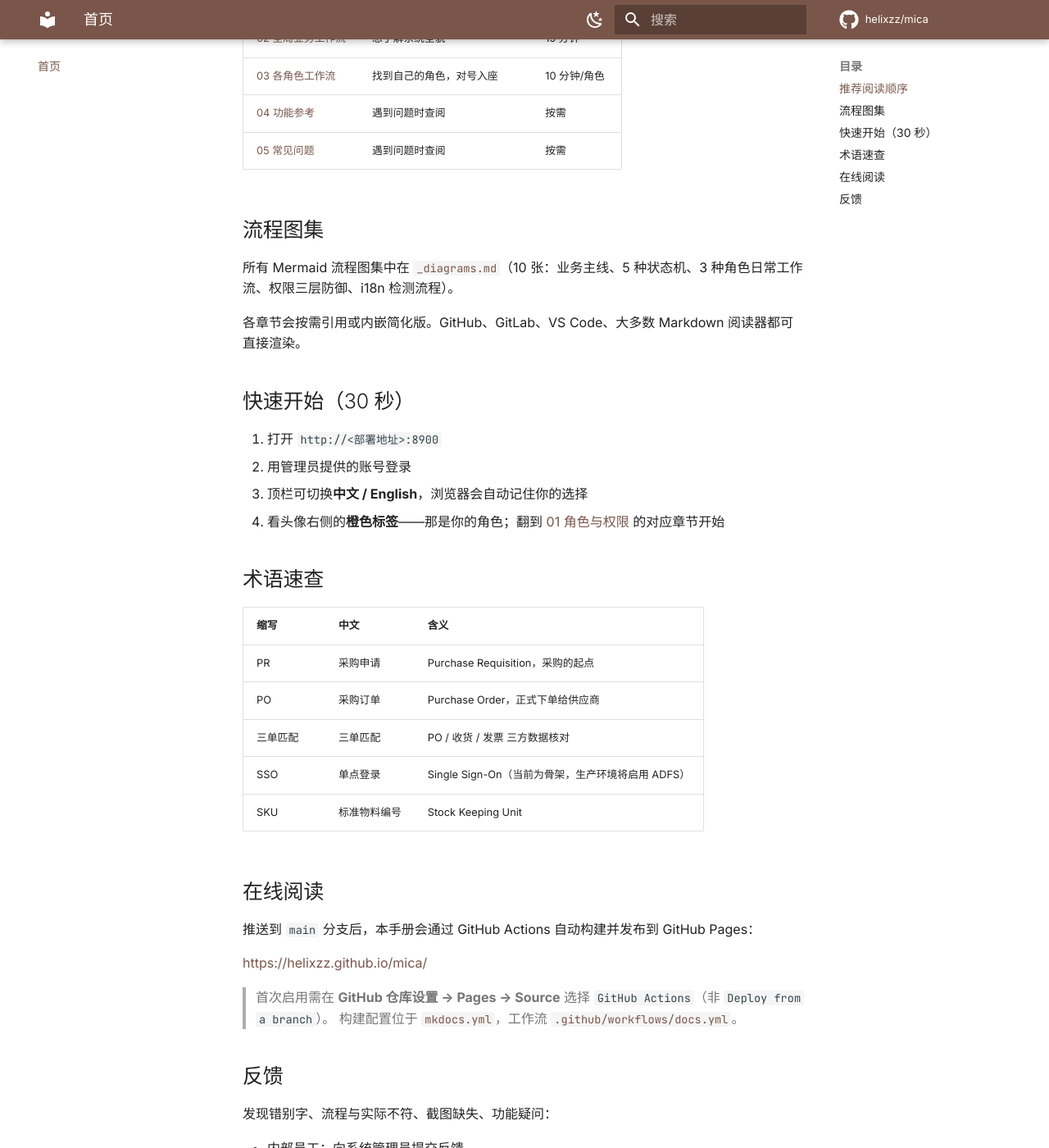
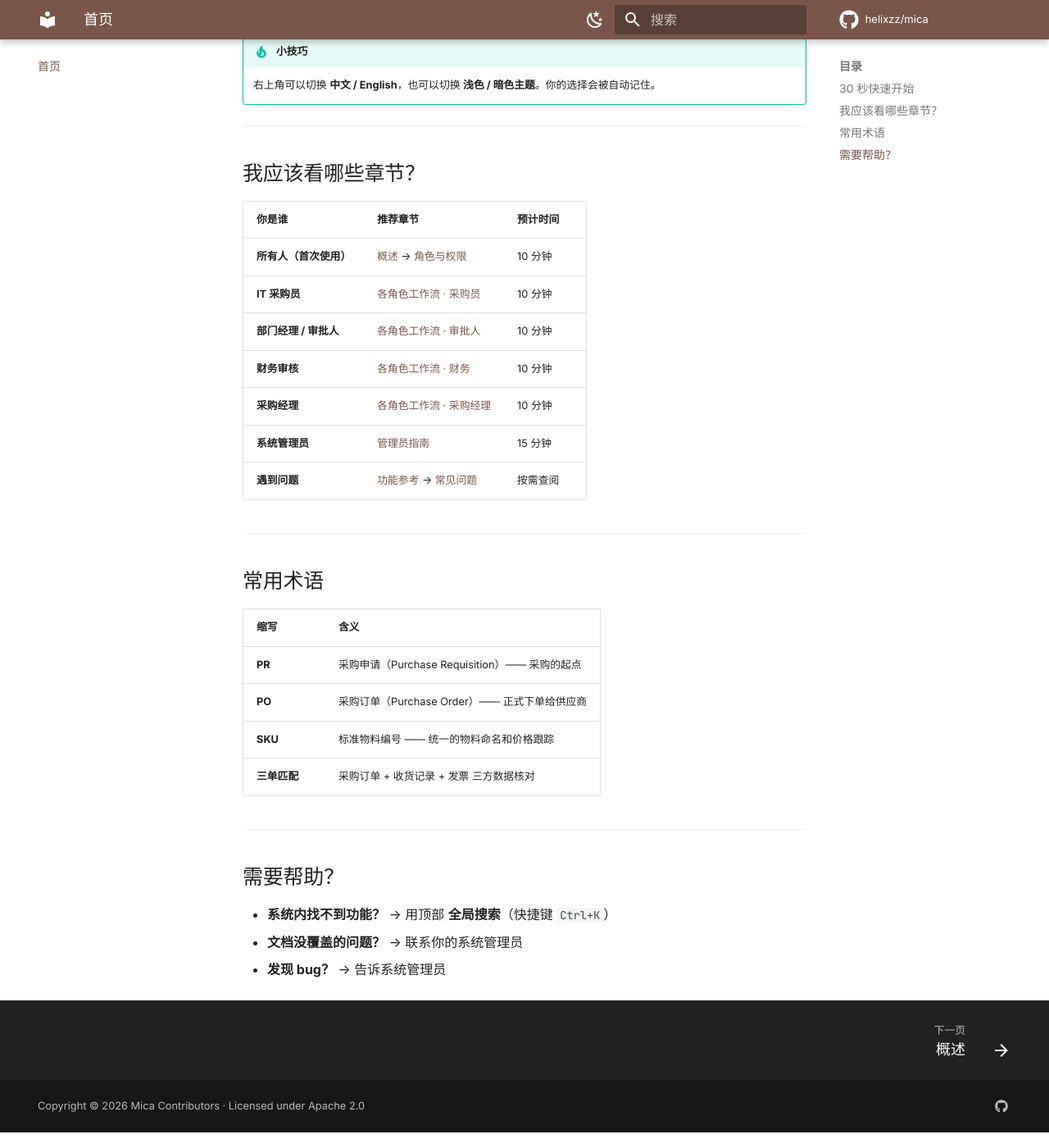
Before and after one commit to helixzz/mica, an MkDocs documentation site: the page built from docs/user-manual/README.md, in a window 1280 px wide and 1400 px high, scrolled down 498 px. Shown: the whole window at 82% size. Built offline with MkDocs 1.6.1 and Material for MkDocs 9.7.7, drawn with Linux system fonts in a browser that asks for light colours; comment, search, counter and statistics services are not loaded; the version menu is left out; some of the changed text lies outside the part shown.

Commit message:
docs: restructure GitBook — split user manual from admin guide
Problem: the documentation homepage mixed user-facing content with
technical deployment info (docker commands, seed passwords, version
roadmaps). All content was in a flat nav structure.

Solution: split into three navigation sections:

1. **首页** — warm welcome page for business users with 30-second
   quickstart, role-based reading guide, glossary, help links. No
   technical details, no version numbers, no code blocks.

2. **用户手册** (6 chapters) — pure business user content:
   - Removed 'dev快速开始' section from 00-introduction (had
     'cd deploy' and seed passwords)
   - Replaced with user-friendly 'first time use' steps
   - Updated '规划中' section to reflect v0.6 completion
   - All existing chapters (01-05) unchanged

3. **管理员指南** (new) — consolidated ops content:
   - Deployment & startup
   - Admin console walkthrough (system params, classification,
     LLM config, users, audit)
   - Permission architecture (3-layer: role/field/row)
   - Backup/restore with crontab example
   - Troubleshooting table
   - Version upgrade procedure

mkdocs.yml: renamed site to '文档中心', restructured nav with
nested sections, moved diagrams to 附录.

````diff
--- a/docs/user-manual/00-introduction.md
+++ b/docs/user-manual/00-introduction.md
@@ -50,20 +50,17 @@ Mica 是为以下场景设计的，不追求也不适合所有企业：
 - 多公司主体（多法人） + 多币种预留，支持小集团场景
 - 所有关键操作均写入审计日志（`audit_logs`），可追溯到具体用户和时间
 
-## 5. 快速开始（开发环境）
+## 5. 第一次使用
 
-1. 启动本地开发栈（详见 [`../QUICKSTART.md`](../QUICKSTART.md)）：
+1. 打开浏览器，访问管理员告知的系统地址
+2. 输入你的用户名和密码登录
+3. 右上角的**角色标签**告诉你你是哪个角色
+4. 跳到 [第 3 章｜各角色工作流](03-per-role-workflow.md) 找到你的角色章节，按步骤操作即可
 
-   ```bash
-   cd deploy
-   ./scripts/dev-up.sh
-   ```
-
-2. 约 90 秒后，在浏览器打开 `http://<host>:8900`（本机可用 `http://localhost:8900`）。
-3. 使用种子账号 `alice / MicaDev2026!` 登录，首次进入会落到"我的工作台"。
-4. 如果你是 IT 采购员，点左侧导航的"采购申请" → `新建`，即可走完第一单 PR → 审批 → PO 的完整链路。
-
-> 注意：`MicaDev2026!` 仅用于本地开发种子数据，**不要**用在任何联调/预发/生产环境。生产环境请遵循运维文档的密码与凭据管理规范。
+!!! info "界面设置"
+    - **语言**：右上角切换中文 / English，浏览器会记住你的选择
+    - **主题**：右上角太阳/月亮图标可切换浅色/暗色模式
+    - **搜索**：顶栏搜索框（快捷键 `Ctrl+K`）可跨所有业务模块搜索
 
 ## 6. 术语速查表
 
@@ -83,20 +80,14 @@ Mica 是为以下场景设计的，不追求也不适合所有企业：
 | `公司主体` | Company / Legal Entity | 法人单位，Mica 内所有业务数据归属某一公司主体 |
 | `字段级权限` | Field-level Authorization | 同一条记录中，不同角色可见的字段集合不同 |
 
-## 7. 规划中（暂未实现）
+## 7. 还在开发中的能力
 
-以下能力已在设计路线图中，但在当前版本 **尚未发布**，文档相关位置会单独标注"规划中"：
+以下功能正在规划或开发中，文档中会标注"规划中"：
 
-- 飞书集成（消息通知 + 付款审批联动）— v0.6（等凭据就绪）
-- Cerbos 独立权限引擎 sidecar 化 — v0.6+
-- 单元测试覆盖 + CI 流水线 — v0.6
-- 真实 LLM 模型接通（当前为占位 / 演示）— v0.6
-- PostgreSQL zhparser 中文全文检索（升级当前 pg_trgm 方案）— v0.7+
-- 云服务商账单自动生成月度 PO — v0.7+
-- ADFS SAML 真实对接（骨架已就绪，等待企业 IdP 环境）— 按需
-- 批量导入（供应商 / 物料 / 历史报价 Excel 导入）— v0.6+
-- 多级审批 DSL 的可视化编辑器（当前可通过 Admin API 编辑 JSON）— v0.7+
+- 飞书集成（消息通知 + 审批卡片联动）
+- 批量导入（供应商 / 物料 / 历史报价 Excel 导入）
+- ADFS SSO 单点登录（骨架已就绪，待对接企业身份源）
 
 ---
 
-> 版本 **v0.5.0** · 维护人 **helixzz**
+> **最后更新**：2026-04-22
--- a/docs/user-manual/README.md
+++ b/docs/user-manual/README.md
@@ -1,59 +1,48 @@
-# Mica 用户手册
+# 欢迎使用 Mica（觅采）
 
-> v0.5.0 · 觅采
-
-欢迎使用 Mica。本手册面向所有业务用户编写，不要求技术背景。
-
-## 推荐阅读顺序
-
-| 章节 | 适用读者 | 预计阅读时间 |
-|:---|:---|:---|
-| [00 概述](./00-introduction.md) | 所有人，首次使用前必读 | 5 分钟 |
-| [01 角色与权限](./01-roles-and-permissions.md) | 所有人，确认自己的角色与能力 | 5 分钟 |
-| [02 全局业务工作流](./02-global-workflow.md) | 想了解系统全貌 | 15 分钟 |
-| [03 各角色工作流](./03-per-role-workflow.md) | 找到自己的角色，对号入座 | 10 分钟/角色 |
-| [04 功能参考](./04-features.md) | 遇到问题时查阅 | 按需 |
-| [05 常见问题](./05-faq.md) | 遇到问题时查阅 | 按需 |
-
-## 流程图集
-
-所有 Mermaid 流程图集中在 [`_diagrams.md`](./_diagrams.md)（10 张：业务主线、5 种状态机、3 种角色日常工作流、权限三层防御、i18n 检测流程）。
-
-各章节会按需引用或内嵌简化版。GitHub、GitLab、VS Code、大多数 Markdown 阅读器都可直接渲染。
-
-## 快速开始（30 秒）
-
-1. 打开 `http://<部署地址>:8900`
-2. 用管理员提供的账号登录
-3. 顶栏可切换**中文 / English**，浏览器会自动记住你的选择
-4. 看头像右侧的**橙色标签**——那是你的角色；翻到 [01 角色与权限](./01-roles-and-permissions.md) 的对应章节开始
-
-## 术语速查
-
-| 缩写 | 中文 | 含义 |
-|:---|:---|:---|
-| PR | 采购申请 | Purchase Requisition，采购的起点 |
-| PO | 采购订单 | Purchase Order，正式下单给供应商 |
-| 三单匹配 | 三单匹配 | PO / 收货 / 发票 三方数据核对 |
-| SSO | 单点登录 | Single Sign-On（当前为骨架，生产环境将启用 ADFS） |
-| SKU | 标准物料编号 | Stock Keeping Unit |
-
-## 在线阅读
-
-推送到 `main` 分支后，本手册会通过 GitHub Actions 自动构建并发布到 GitHub Pages：
-
-<https://helixzz.github.io/mica/>
-
-> 首次启用需在 **GitHub 仓库设置 → Pages → Source** 选择 `GitHub Actions`（非 `Deploy from a branch`）。
-> 构建配置位于 [`mkdocs.yml`](../../mkdocs.yml)，工作流 [`.github/workflows/docs.yml`](../../.github/workflows/docs.yml)。
-
-## 反馈
-
-发现错别字、流程与实际不符、截图缺失、功能疑问：
-
-- 内部员工：向系统管理员提交反馈
-- 开发者：提 issue 到配套仓库
+**Mica（觅采）** 是你们公司的采购管理系统。无论你是提交采购申请的 IT 同事、审批订单的部门经理、还是核对付款的财务伙伴——这本手册都能帮你快速上手。
 
 ---
 
-**版本**：v0.5.0 · **最后更新**：2026-04-21 · **维护人**：helixzz
+## 30 秒快速开始
+
+1. 打开浏览器，访问公司提供的 Mica 地址
+2. 输入管理员分配的**用户名和密码**登录
+3. 看右上角**角色标签**——它决定你能做什么
+4. 跳到 [各角色工作流](03-per-role-workflow.md) 找到你的角色，按图操作即可
+
+!!! tip "小技巧"
+    右上角可以切换 **中文 / English**，也可以切换 **浅色 / 暗色主题**。你的选择会被自动记住。
+
+---
+
+## 我应该看哪些章节？
+
+| 你是谁 | 推荐章节 | 预计时间 |
+|:---|:---|:---|
+| **所有人（首次使用）** | [概述](00-introduction.md) → [角色与权限](01-roles-and-permissions.md) | 10 分钟 |
+| **IT 采购员** | [各角色工作流 · 采购员](03-per-role-workflow.md#it-采购员alice) | 10 分钟 |
+| **部门经理 / 审批人** | [各角色工作流 · 审批人](03-per-role-workflow.md#部门负责人bob) | 10 分钟 |
+| **财务审核** | [各角色工作流 · 财务](03-per-role-workflow.md#财务审核员carol) | 10 分钟 |
+| **采购经理** | [各角色工作流 · 采购经理](03-per-role-workflow.md#采购经理dave) | 10 分钟 |
+| **系统管理员** | [管理员指南](admin-guide.md) | 15 分钟 |
+| **遇到问题** | [功能参考](04-features.md) → [常见问题](05-faq.md) | 按需查阅 |
+
+---
+
+## 常用术语
+
+| 缩写 | 含义 |
+|:---|:---|
+| **PR** | 采购申请（Purchase Requisition）—— 采购的起点 |
+| **PO** | 采购订单（Purchase Order）—— 正式下单给供应商 |
+| **SKU** | 标准物料编号 —— 统一的物料命名和价格跟踪 |
+| **三单匹配** | 采购订单 + 收货记录 + 发票 三方数据核对 |
+
+---
+
+## 需要帮助？
+
+- **系统内找不到功能？** → 用顶部 **全局搜索**（快捷键 `Ctrl+K`）
+- **文档没覆盖的问题？** → 联系你的系统管理员
+- **发现 bug？** → 告诉系统管理员
--- /dev/null
+++ b/docs/user-manual/admin-guide.md
@@ -0,0 +1,137 @@
+# 管理员指南
+
+本章面向**系统管理员**——负责部署、配置和维护 Mica 系统的人员。普通业务用户无需阅读本章。
+
+---
+
+## 部署与启动
+
+### 环境要求
+
+- Docker 24+ 和 Docker Compose v2
+- 至少 2GB 空闲内存
+- 端口 8900（Web 入口）可用
+
+### 首次启动
+
+```bash
+cd deploy
+./scripts/dev-up.sh
+```
+
+约 60-120 秒后系统就绪。访问 `http://<服务器地址>:8900`。
+
+### 运维脚本
+
+| 脚本 | 功能 |
+|:---|:---|
+| `./scripts/health.sh` | 一键健康检查 |
+| `./scripts/backup.sh` | 备份数据库和文件 |
+| `./scripts/restore.sh <归档文件>` | 从备份恢复（需确认） |
+| `./scripts/upgrade.sh` | 升级：自动备份 → 构建 → 迁移 → 健康检查（失败自动回滚） |
+| `./scripts/logs.sh backend` | 查看容器日志 |
+
+---
+
+## 系统管理控制台
+
+以管理员账号登录后，左侧导航栏最下方有 **系统管理**。
+
+### 系统参数
+
+可在线编辑的运行时配置，无需改代码或重启服务：
+
+- 审批金额阈值
+- JWT 令牌有效期
+- SKU 基准价窗口天数
+- 合同到期提醒天数
+- 上传文件大小限制
+- 付款到期默认天数
+- 等共 15+ 项
+
+### 分类管理
+
+维护三个分类维度，所有采购申请和物料都会引用：
+
+| 维度 | 说明 | 示例 |
+|:---|:---|:---|
+| **成本中心** | 费用归属单位 | IT 部、行政部、产品部 |
+| **开支类型** | 资本性 vs 运营性 | CapEx、OpEx |
+| **采购种类** | 2 级层级分类 | 服务器配件 → 内存 / SSD / CPU |
+
+### LLM 模型配置
+
+Mica 支持接入 AI 大语言模型（用于表单润色、发票识别等）。在 **LLM 模型** Tab 可以：
+
+1. 添加 OpenAI 兼容的第三方服务（DeepSeek / GLM / Kimi / 通义等）
+2. 填写 Provider（`openai`）、Model String（如 `zai-org/glm-4.7`）、API Base 和 Key
+3. 点击 **测试连接** 验证配置
+4. 在 **AI 场景路由** Tab 将具体功能（表单润色、SKU 推荐）绑定到模型
+
+!!! warning "Reasoning 模型注意"
+    GLM 4.7 等推理模型会用大量 token 在"思考"上。如果 AI 返回空内容，请在路由配置中把 `max_tokens` 调高到 2000 以上。
+
+### 用户管理
+
+管理系统用户的角色分配和账号状态。
+
+### 审计日志
+
+所有关键操作（创建、审批、付款、删除）的完整记录，不可篡改，用于合规审计。
+
+---
+
+## 权限架构
+
+Mica 使用三层权限控制：
+
+1. **角色级**：不同角色看到不同的菜单和功能按钮
+2. **字段级**：同一条记录中，不同角色可见的字段不同（由 Cerbos 策略引擎控制）
+3. **行级**：用户只能看到自己部门/公司的数据
+
+权限策略文件位于 `deploy/cerbos-policies/`，修改后 Cerbos 容器自动热加载，无需重启。
+
+---
+
+## 数据备份与恢复
+
+### 自动备份
+
+建议配置 crontab 定时备份：
+
+```bash
+# 每天凌晨 2 点备份
+0 2 * * * cd /path/to/mica/deploy && ./scripts/backup.sh >> /var/log/mica-backup.log 2>&1
+```
+
+### 手动恢复
+
+```bash
+cd deploy
+./scripts/restore.sh backups/mica-backup-20260422.tar.gz --yes-i-know
+```
+
+恢复会**覆盖当前数据库**，请谨慎操作。
+
+---
+
+## 故障排查
+
+| 症状 | 排查方向 |
+|:---|:---|
+| 登录后白屏 | 浏览器 F12 → Network，检查 `/api/v1/auth/me` 是否 200 |
+| 端口被占用 | 修改 `deploy/.env` 的 `HTTP_PORT` |
+| 数据库迁移失败 | `docker compose logs migrate` 查看报错 |
+| AI 返回空内容 | 检查 Admin → LLM 模型 → 测试连接；调高路由的 max_tokens |
+| 通知不推送 | 检查 Admin → 系统参数 → 通知相关配置是否启用 |
+
+---
+
+## 版本升级
+
+```bash
+cd deploy
+./scripts/upgrade.sh
+```
+
+升级脚本会自动：备份当前数据 → 拉取新镜像 → 运行数据库迁移 → 健康检查。如果任何步骤失败，自动回滚到升级前状态。
--- a/mkdocs.yml
+++ b/mkdocs.yml
@@ -1,5 +1,5 @@
-site_name: Mica 用户手册
-site_description: 觅采采购管理系统 · 使用指南
+site_name: Mica 觅采 · 文档中心
+site_description: 觅采采购管理系统 · 用户手册 & 管理员指南
 site_author: Mica Contributors
 site_url: https://helixzz.github.io/mica/
 repo_url: https://github.com/helixzz/mica
@@ -47,13 +47,17 @@ theme:
 
 nav:
   - 首页: README.md
-  - 概述: 00-introduction.md
-  - 角色与权限: 01-roles-and-permissions.md
-  - 全局业务工作流: 02-global-workflow.md
-  - 各角色工作流: 03-per-role-workflow.md
-  - 功能参考: 04-features.md
-  - 常见问题: 05-faq.md
-  - 流程图集: _diagrams.md
+  - 用户手册:
+    - 概述: 00-introduction.md
+    - 角色与权限: 01-roles-and-permissions.md
+    - 全局业务工作流: 02-global-workflow.md
+    - 各角色工作流: 03-per-role-workflow.md
+    - 功能参考: 04-features.md
+    - 常见问题: 05-faq.md
+  - 管理员指南:
+    - 部署 · 配置 · 运维: admin-guide.md
+  - 附录:
+    - 流程图集: _diagrams.md
 
 markdown_extensions:
   - admonition
````
